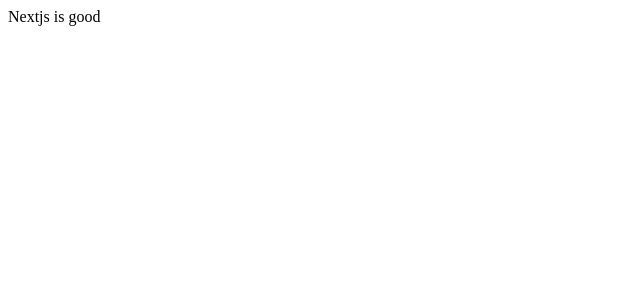
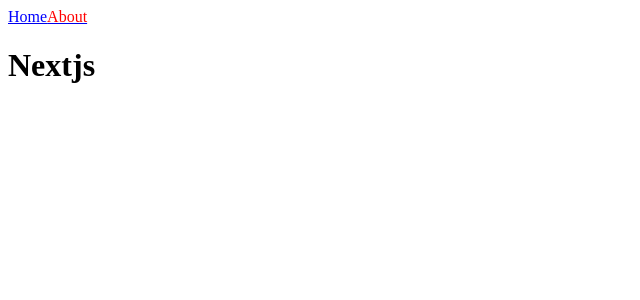
Before and after one commit to Forza5/Next.js-prac, a Next.js app: page /about in a window 1280 px wide. Shown: the top 300 px of the page, without its empty margins (0-640 px from the left). Built offline with nearby package versions, Linux system fonts and the light colour scheme.

Commit message:
Nextjs Router

```diff
--- /dev/null
+++ b/components/Navbar.js
@@ -0,0 +1,18 @@
+import Link from "next/link";
+import { useRouter } from "next/router";
+export default function NavBar() {
+    const router = useRouter();
+    console.log(router);
+    return (
+      <nav>
+        <Link href="/">
+          <a style={{color: router.pathname === "/" ? "red" : "blue"}} className="hello">Home</a>
+        </Link>
+        <Link href="/about">
+            <a style={{color: router.pathname === "/about" ? "red" : "blue"}}>About</a>
+        </Link>
+      </nav>
+    );
+}
+
+// Link는 우리에게 Next.js 앱의 클라이언트 사이드 네비게이션을 제공해줌
--- a/pages/about.js
+++ b/pages/about.js
@@ -1,5 +1,10 @@
+import NavBar from "@/components/Navbar";
+
 export default function Next(){
-    return "Nextjs is good";
+    return <div>
+        <NavBar />
+        <h1>Nextjs</h1>
+    </div>
 }
 
 // next.js는 pages의 있는 파일 명을 기준으로 가져다가 url의 이름으로 사용함!!
--- a/pages/index.js
+++ b/pages/index.js
@@ -1,11 +1,13 @@
+import NavBar from "@/components/Navbar";
 import {useState} from "react";
 
 export default function Home(){
     const [counter, setCounter] = useState(0);
     return (
       <div>
+        <NavBar />
         <h1>Nextjs {counter}</h1>
-            <button onClick={() => setCounter(prev => prev + 1)}>+</button>
+        <button onClick={() => setCounter((prev) => prev + 1)}>+</button>
       </div>
       // Nextjs는 우리 앱의 초기 상태를 활용해서 미리 렌더링되어 옴
       // => pre-rendering
@@ -25,7 +27,7 @@
        * - 자바스크립트가 동작하지 않더라도 유저들은 앱의 어떠한 것들은 볼 수 있다.
        * - 모든게 다 로딩이 되면 react.js가 연결되면서 우리가 원하는 것들을 얻게 된다.
        */
-    )
+    );
 }
 
 /**
```
Lines whose indentation alone changed are shown as unchanged.
